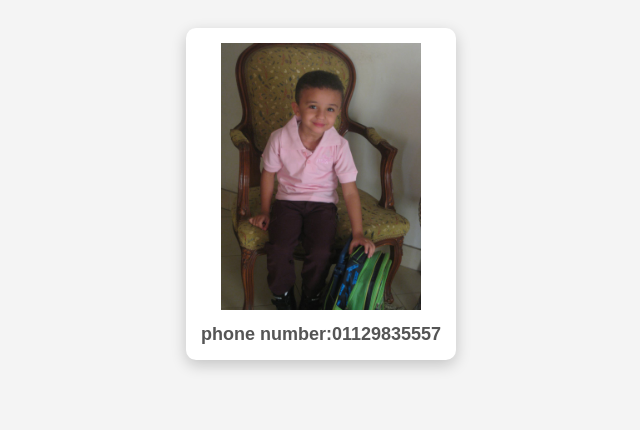
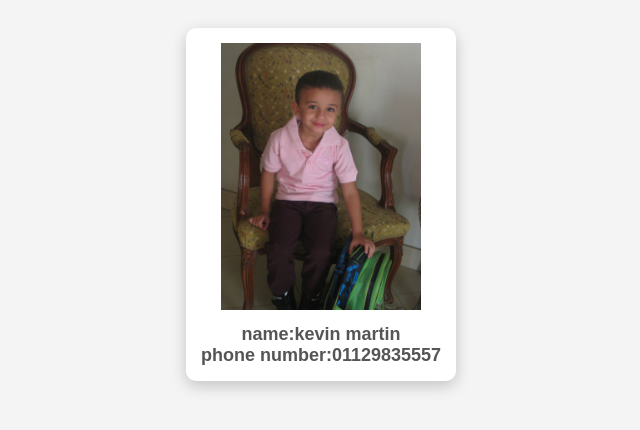
Before and after one commit to kevinM2009/eid-mmubark, a plain HTML site: page contact us.html in a window 1280 px wide. Shown: the part 118-548 px from the top of the page, without its empty margins (319-959 px from the left). Drawn offline with Linux system fonts and the light colour scheme.

Commit message:
Update contact us.html

```diff
--- a/contact us.html
+++ b/contact us.html
@@ -9,7 +9,10 @@
         <h2>the ceo and the founder</h2>
     <figure>
         <img src="kevin5.jpg">
-        <figcaption>phone number:01129835557</figcaption>
+        <figcaption>name:kevin martin<br>
+            phone number:01129835557
+
+        </figcaption>
 
     </figure>
     </body>
```
